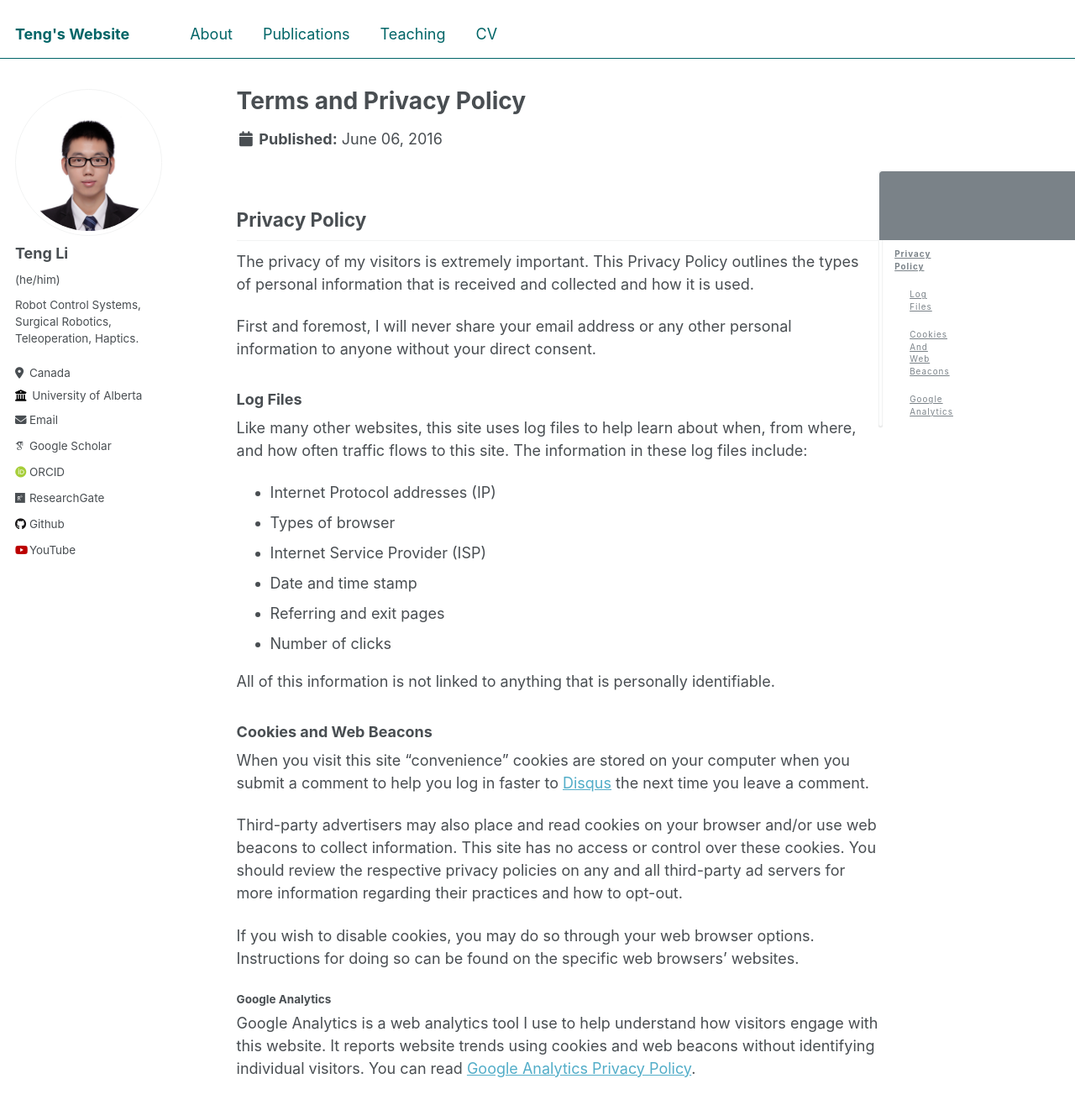
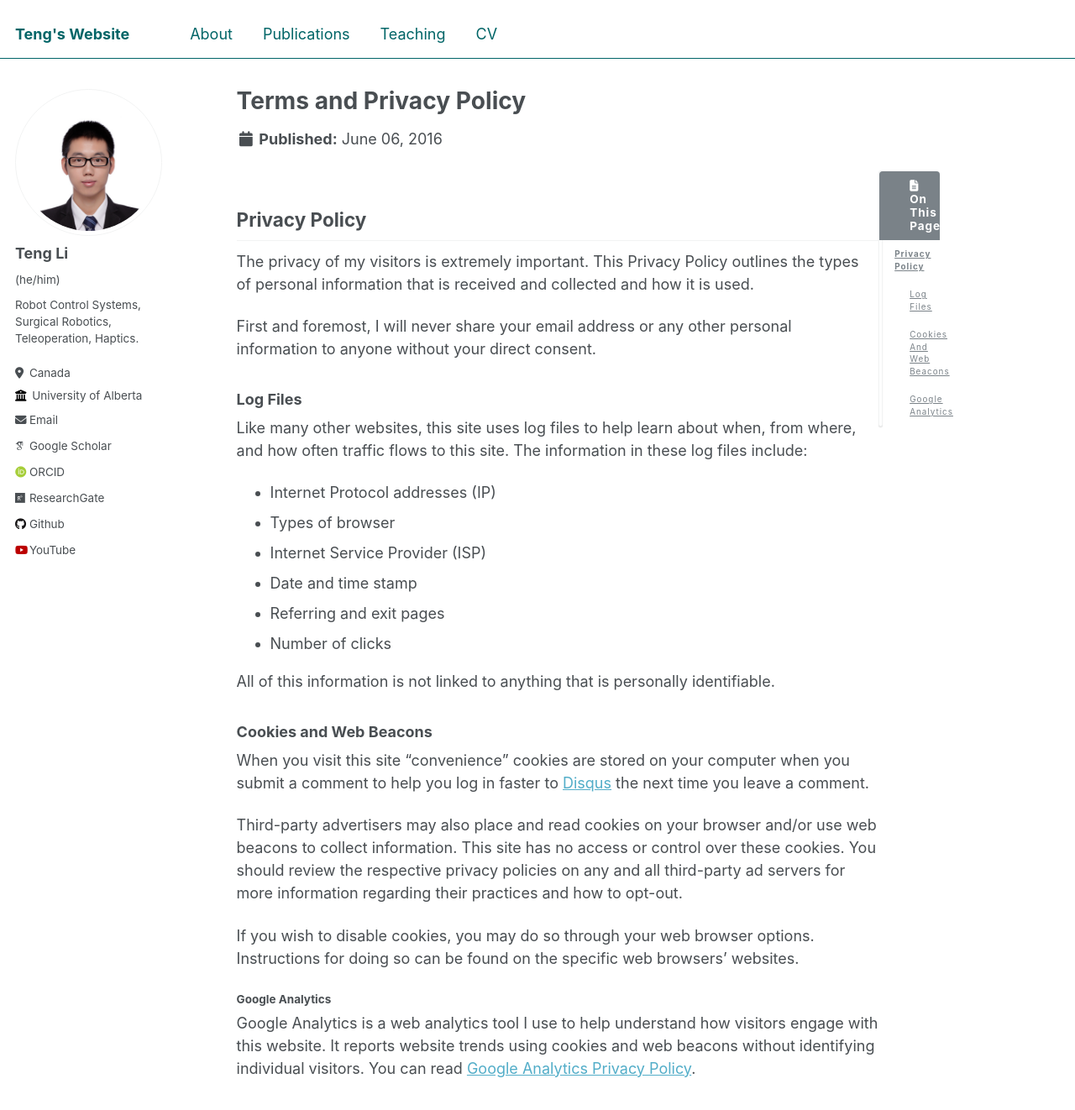
Before and after one commit to teng4/teng4.github.io, a Jekyll site: the page built from _pages/terms.md, in a window 1280 px wide and 1400 px high. Shown: the top 1322 px of the window at 84% size. Built offline with Jekyll 4.4.1, drawn with Linux system fonts in a browser that asks for light colours; some web fonts are replaced.

Commit message:
Update _navigation.scss

```diff
--- a/_sass/_navigation.scss
+++ b/_sass/_navigation.scss
@@ -352,7 +352,7 @@
 .nav__title {
   margin: 0;
   //padding: 0.5rem 1rem; //original.
-  padding: 0.5rem 13rem; //teng4, modified.
+  padding: 0.5rem 2rem; //teng4, modified.
   //padding-left: 0.5rem; //teng4, newly added, modified from padding.
   //padding-right: 3rem; //teng4, newly added, modified from padding.
   font-family: $sans-serif-narrow;
@@ -363,7 +363,8 @@
 .nav__sub-title {
   display: block;
   margin: 0.5rem 0;
-  padding: 0.5rem 0;
+  //padding: 0.5rem 0; //original.
+  padding: 0.5rem 2rem; //teng4, modified.
   font-family: $sans-serif-narrow;
   font-size: $type-size-6;
   font-weight: bold;
```
